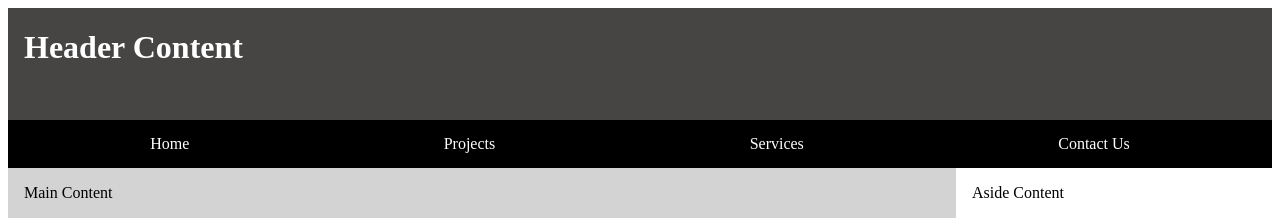
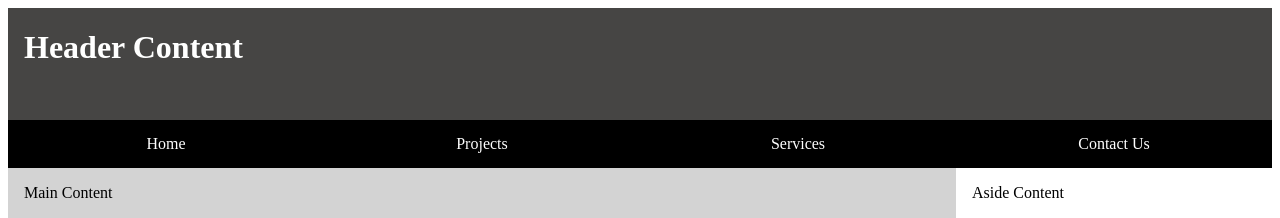
Before and after one commit to potatoguy123-yummy/wdd131, a plain HTML site: page week01/basic-layout.html in a window 1280 px wide. Shown: the top 218 px of the page. Drawn offline with Linux system fonts and the light colour scheme.

Commit message:
Some fixes

```diff
--- a/week01/styles/layout.css
+++ b/week01/styles/layout.css
@@ -35,14 +35,22 @@ footer {
     text-align: center;
 }
 
-nav {
+nav a {
+    color: var(--text-color1);
     background-color: var(--header-color);
+    text-decoration: none;
+    flex: 1 1 auto;
+    text-align: center;
+    width: 100%;
+    height: 100%;
     padding: 15px;
+    transition-duration: 0.25s;
 }
 
-nav a {
-    color: var(--text-color1);
-    text-decoration: none;
+nav a:hover {
+    color: var(--text-color2);
+    background-color: var(--body-color);
+    transition-duration: 0.25s;
 }
 
 main {
```
